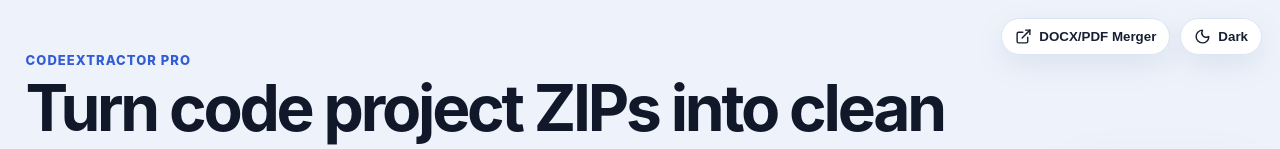
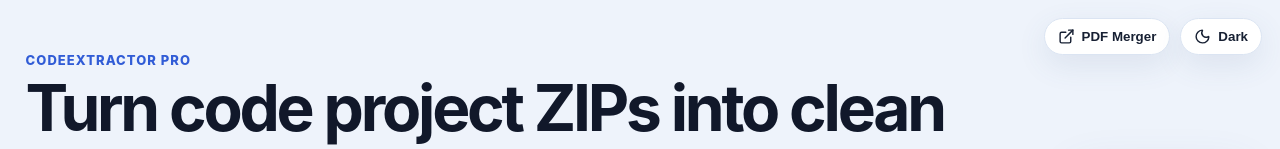
Before and after one commit to LiorAvni/CodeExtractorPro, a React (Vite) app: page / in a window 1280 px wide. Shown: the top 149 px of the page. Built offline with nearby package versions, Linux system fonts and the light colour scheme.

Commit message:
Change button title to reflect PDF Merger

```diff
--- a/src/main.jsx
+++ b/src/main.jsx
@@ -447,8 +447,8 @@
   const toggleTheme = () => setTheme(prev => prev === 'dark' ? 'light' : 'dark');
   return <main>
     <div className="top-actions">
-      <button className="merge-nav-button" onClick={() => window.open('/merge.html', '_blank', 'noopener,noreferrer')} title="Open DOCX/PDF Merger in a new tab">
-        <ExternalLink size={17}/> DOCX/PDF Merger
+      <button className="merge-nav-button" onClick={() => window.open('/merge.html', '_blank', 'noopener,noreferrer')} title="Open PDF Merger in a new tab">
+        <ExternalLink size={17}/> PDF Merger
       </button>
       <button className="theme-toggle" onClick={toggleTheme} aria-label={`Switch to ${theme === 'dark' ? 'light' : 'dark'} mode`}>
         {theme === 'dark' ? <Sun size={17}/> : <Moon size={17}/>}
```
